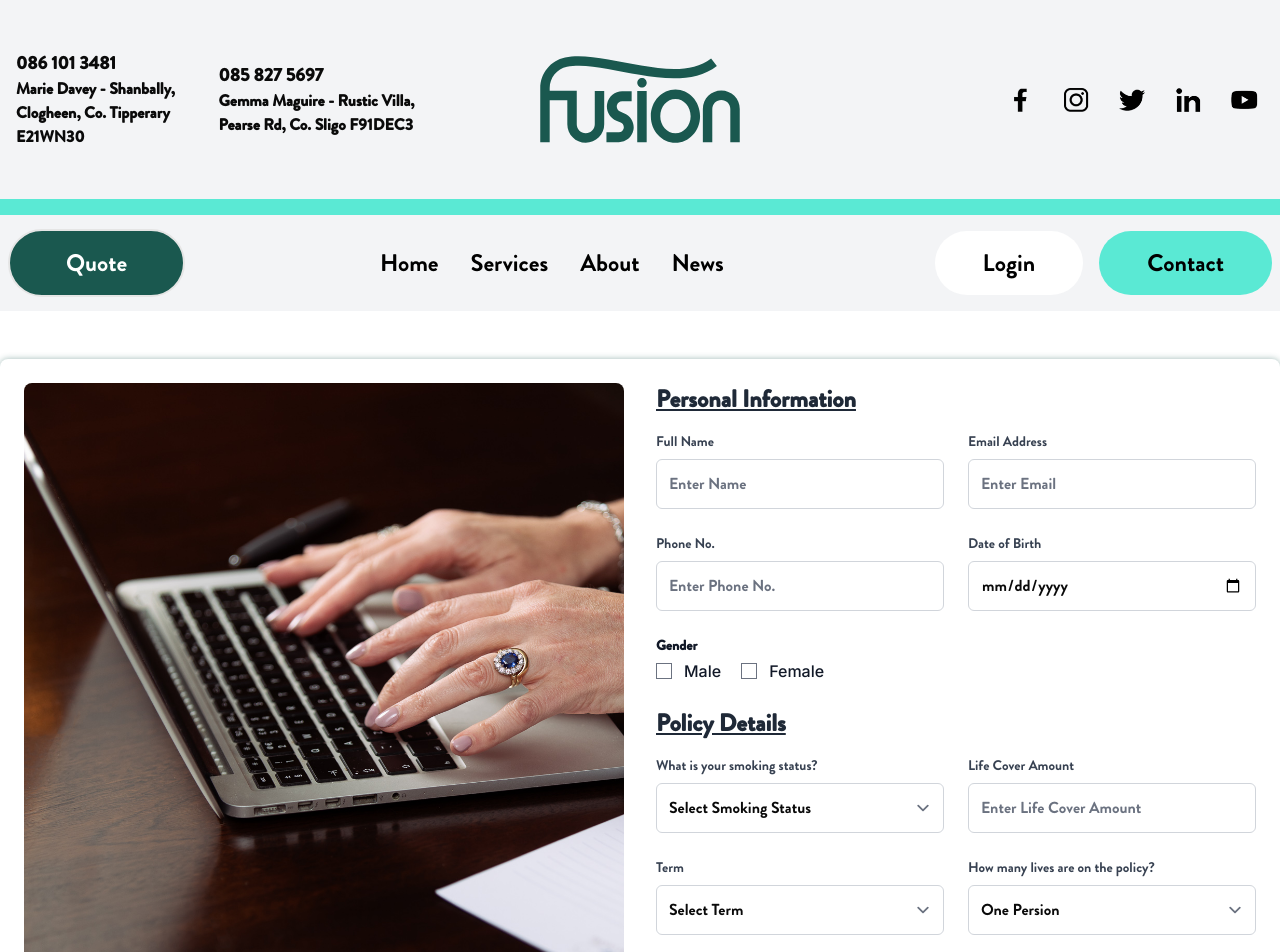
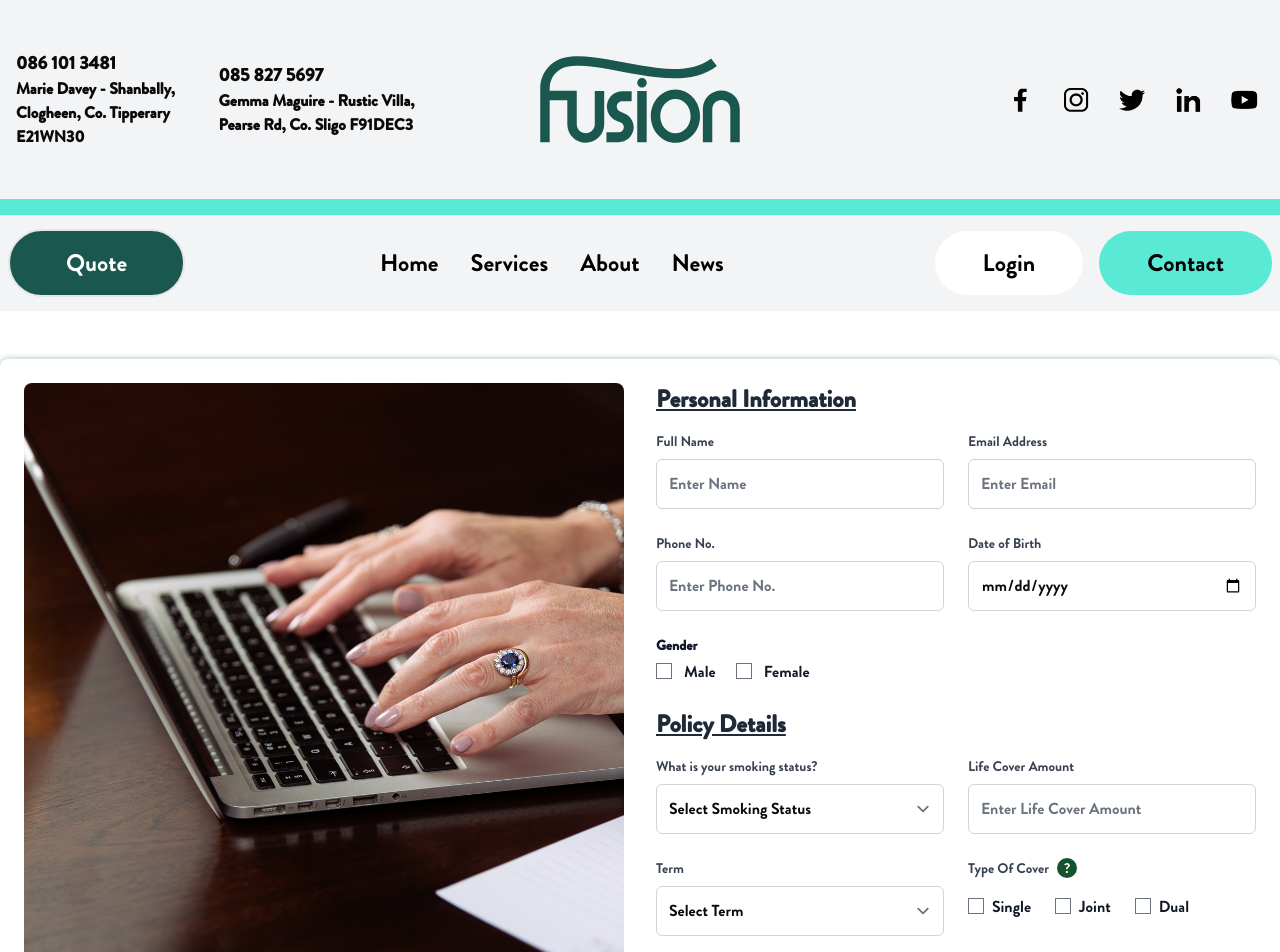
Before and after one commit to limefresh5455/fusion-finance, a Next.js app: page /quote in a window 1280 px wide. Shown: the top 952 px of the page. Built offline with nearby package versions, Linux system fonts and the light colour scheme.

Commit message:
add type of cover

```diff
--- a/src/components/definitions/FormData.tsx
+++ b/src/components/definitions/FormData.tsx
@@ -11,4 +11,5 @@ export interface FormData {
   sicAccelerated: 'Y' | 'N';
   sicAmount: number | null;
   term: number | null;
+  typeOfCover:string;
 }
--- a/src/components/ui/quote-form/QuoteForm.tsx
+++ b/src/components/ui/quote-form/QuoteForm.tsx
@@ -19,9 +19,10 @@ const QuoteForm = () => {
     sicAccelerated: "N",
     sicAmount: null,
     term: null,
+    typeOfCover: "",
   });
   const { result, setResult } = useContext(ResultsContext);
-
+  const [showTooltip, setShowTooltip] = useState(false);
   // Create refs for each input
   const nameRef = useRef<HTMLInputElement>(null);
   const emailRef = useRef<HTMLInputElement>(null);
@@ -39,7 +40,6 @@ const QuoteForm = () => {
     handleValidation();
   };
 
-
   const handleValidation = async () => {
     const {
       name,
@@ -53,6 +53,7 @@ const QuoteForm = () => {
       smoker,
       sicAccelerated,
       term,
+      typeOfCover,
     } = formData;
 
     // Individual field validations
@@ -128,6 +129,14 @@ const QuoteForm = () => {
 
     if (!sex) {
       alert("Gender is required.");
+      sexRef.current?.scrollIntoView({ behavior: "smooth", block: "center" });
+      sexRef.current?.focus();
+      sexRef.current?.classList.add("highlight");
+      return;
+    }
+
+    if (!typeOfCover) {
+      alert("Type Of Cover is required.");
       sexRef.current?.scrollIntoView({ behavior: "smooth", block: "center" });
       sexRef.current?.focus();
       sexRef.current?.classList.add("highlight");
@@ -374,7 +383,10 @@ const QuoteForm = () => {
                     />
                   </div>
                   <div className="text-base leading-6">
-                    <label htmlFor="Male" className="font-medium text-gray-900">
+                    <label
+                      htmlFor="Male"
+                      className="font-medium text-gray-900 font-sans"
+                    >
                       Male
                     </label>
                   </div>
@@ -390,13 +402,13 @@ const QuoteForm = () => {
                       }
                       checked={formData.sex === "Female"}
                       required
-                      className="form-checkbox text-green-900"
+                      className="form-checkbox text-green-900 "
                     />
                   </div>
                   <div className="text-base leading-6">
                     <label
                       htmlFor="Female"
-                      className="font-medium text-gray-900"
+                      className="font-medium text-gray-900 font-sans"
                     >
                       Female
                     </label>
@@ -503,22 +515,130 @@ const QuoteForm = () => {
               </select>
             </div>
 
-            {/* Number of Lives */}
+            {/* Number of typeOfCover */}
             <div>
+              <div>
+                {/* Label */}
+                <label className="block text-sm font-medium text-gray-700 font-sans">
+                  Type Of Cover
+                  <span
+                    className="cursor-pointer  bg-green-900 ml-2 inline-flex items-center justify-center w-5 h-5 rounded-full text-white"
+                    title="Click for more information"
+                    onClick={() => setShowTooltip(!showTooltip)}
+                  >
+                    &#63;
+                  </span>
+                </label>
+
+                {/* Tooltip */}
+                {showTooltip && (
+                  <div className="absolute z-10 mt-2 w-64 sm:w-72 md:w-72 lg:w-72 text-white p-4 rounded shadow-lg" style={{ backgroundColor: "#075c50" }}>
+                    <div className="flex justify-between items-center mb-2">
+                      <strong className="text-base uppercase font-sans">Type of Cover</strong>
+                      <button
+                        className="text-white text-3xl hover:text-gray-300 focus:outline-none text font-sans"
+                        onClick={() => setShowTooltip(false)} // Replace with your state function
+                      >
+                        &times;
+                      </button>
+                    </div>
+                    <div className="bg-white mb-1   p-2 rounded font-sans" style={{ color: "#075c50" }}>
+                      <p className="text-sm mb-1">
+                        A <strong className=" text-lg font-sans">Joint Life</strong> insurance policy covers
+                        two people; however, benefits will only be paid on the
+                        first death.
+                      </p>
+                      <p className="text-sm">
+                        A <strong className="text-lg font-sans">Dual Life</strong> insurance policy covers two
+                        people independently on one policy, and benefits will be
+                        paid on the death of both lives insured.
+                      </p>
+                    </div>
+                  </div>
+                )}
+
+                {/* Checkboxes in Column */}
+                <div className="mt-2 flex flex-row text-center gap-6  space-y-2">
+                  <div className="flex items-center mt-2 gap-2">
+                    <div className="flex h-6 items-center">
+                      <input
+                        type="checkbox"
+                        value="Single"
+                        id="single"
+                        onChange={(e) =>
+                          setFormData({
+                            ...formData,
+                            typeOfCover: e.target.value,
+                          })
+                        }
+                        checked={formData.typeOfCover === "Single"}
+                        required
+                        className="form-checkbox text-green-900"
+                      />
+                    </div>
+                    <div className="text-base leading-6">
                       <label
-                htmlFor="policy-lives"
-                className="block text-sm font-medium text-gray-700 font-sans"
+                        htmlFor="single"
+                        className="font-medium text-gray-900 font-sans"
                       >
-                How many lives are on the policy?
+                        Single
                       </label>
-              <select
-                id="policy-lives"
-                name="policy-lives"
-                className="mt-2 p-3 border border-gray-300 rounded-md w-full focus:outline-none focus:ring-2 focus:ring-green-900 transition duration-300 font-sans"
+                    </div>
+                  </div>
+
+                  <div className="flex items-center gap-2">
+                    <div className="flex h-6 items-center">
+                      <input
+                        type="checkbox"
+                        value="Joint"
+                        id="joint"
+                        onChange={(e) =>
+                          setFormData({
+                            ...formData,
+                            typeOfCover: e.target.value,
+                          })
+                        }
+                        checked={formData.typeOfCover === "Joint"}
+                        required
+                        className="form-checkbox text-green-900"
+                      />
+                    </div>
+                    <div className="text-base leading-6">
+                      <label
+                        htmlFor="joint"
+                        className="font-medium text-gray-900 font-sans"
                       >
-                <option value="One-Persion">One Persion</option>
-                <option value="Two-Persion">Two Persion</option>
-              </select>
+                        Joint
+                      </label>
+                    </div>
+                  </div>
+
+                  <div className="flex items-center gap-2">
+                    <input
+                      type="checkbox"
+                      value="Dual"
+                      id="dual"
+                      onChange={(e) =>
+                        setFormData({
+                          ...formData,
+                          typeOfCover: e.target.value,
+                        })
+                      }
+                      checked={formData.typeOfCover === "Dual"}
+                      required
+                      className="form-checkbox text-green-900"
+                    />
+                    <div className="text-base leading-6">
+                      <label
+                        htmlFor="dual"
+                        className="font-medium text-gray-900 font-sans"
+                      >
+                        Dual
+                      </label>
+                    </div>
+                  </div>
+                </div>
+              </div>
             </div>
           </div>
 
@@ -656,7 +776,6 @@ const QuoteForm = () => {
 };
 
 export default QuoteForm;
-
 
 // <main className="flex flex-col items-center bg-[#e5e7eb]">
 //   <form
```
Also changed, not shown: src/components/ui/quote-results/QuoteResults.tsx (+63 -6 lines). Lines whose indentation alone changed are shown as unchanged.
